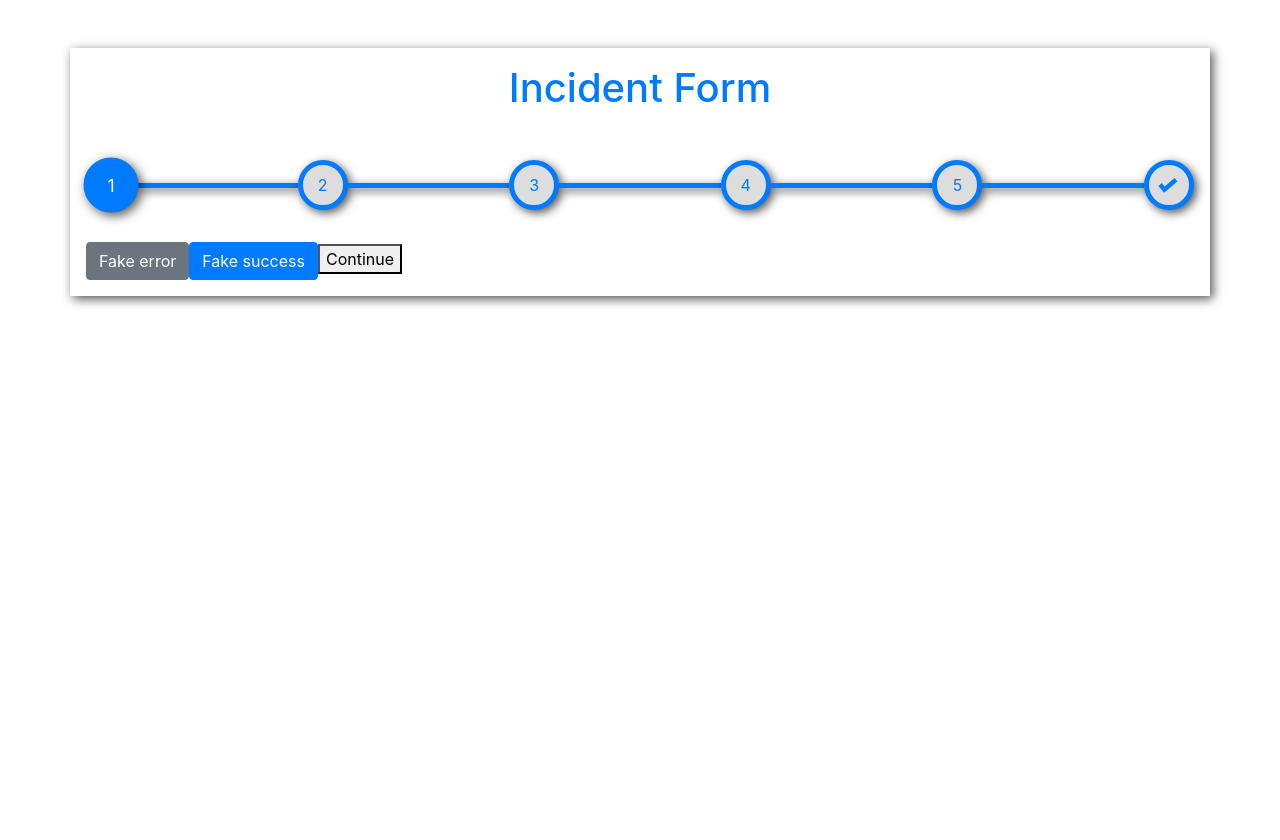
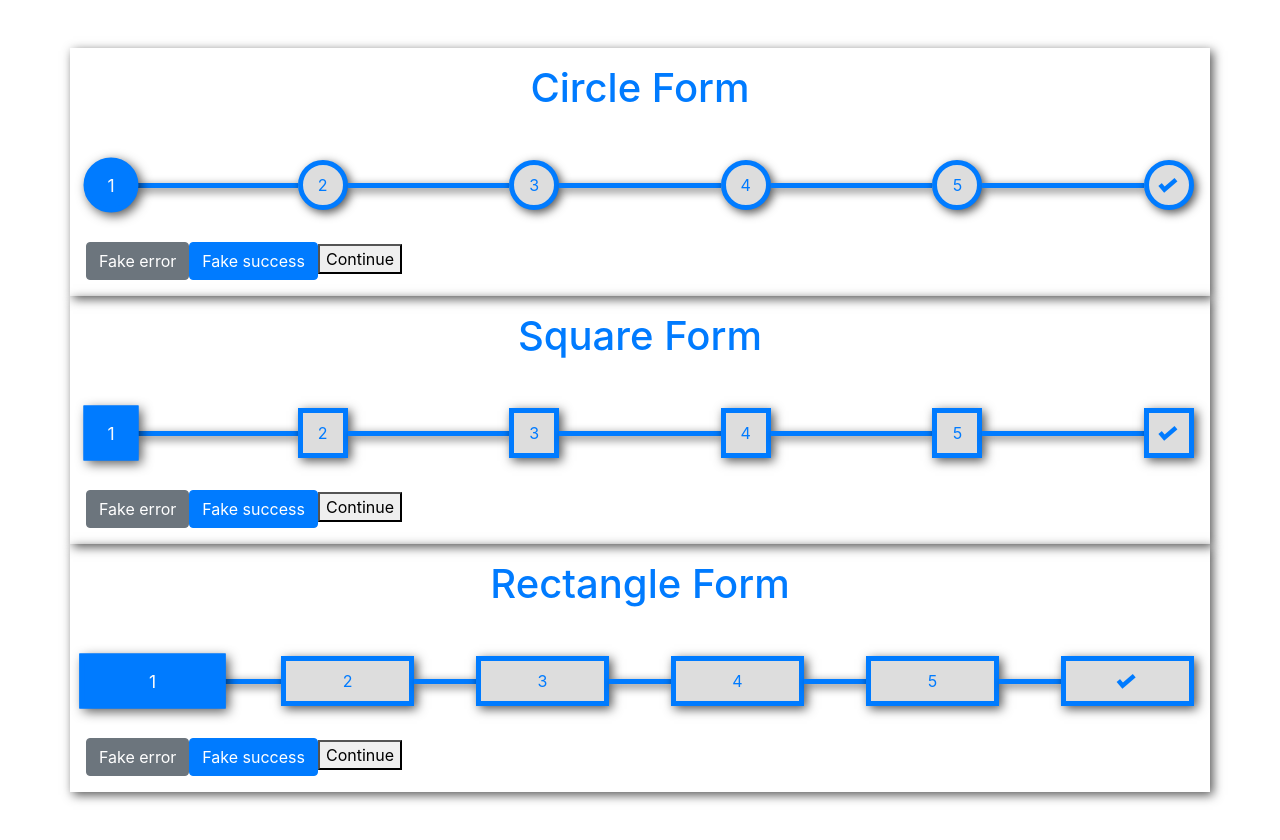
Before and after one commit to quiddler/form-wizard, a React (Create React App) app: page / in a window 1280 px wide. Before the commit the page ends 800 px from the top, so only its background shows below. Built offline with nearby package versions, Linux system fonts and the light colour scheme.

Commit message:
connected rectangles with lines

```diff
--- a/src/App.tsx
+++ b/src/App.tsx
@@ -12,7 +12,9 @@ function App() {
   return (
     <div className="container">
       <div className="row mt-5 mb-5">
-        <FormWizard forms={forms} title="Incident Form"/>
+        <FormWizard forms={forms} title="Circle Form"/>
+        <FormWizard forms={forms} title="Square Form" nav="square"/>
+        <FormWizard forms={forms} title="Rectangle Form" nav="rectangle"/>
       </div>
     </div>
   );
--- a/src/components/form-elements.css
+++ b/src/components/form-elements.css
@@ -34,7 +34,7 @@
     align-items: center;
     height: 50px;
     flex-basis: 0;
-    flex-grow: 1;
+    flex-grow: 2;
     max-width: 100%;
     border: 5px solid var(--primary);
     color: var(--primary);
@@ -42,11 +42,6 @@
     box-sizing: border-box;
     box-shadow: 3px 3px 10px rgba(0, 0, 0, 0.67);
     transition: all 0.5s ease-in-out;
-    margin-left: 1em;
-}
-
-.zgo-form-rectangle:first-child {
-    margin-left: 0px;
 }
 
 .zgo-form-bubble.active,
--- a/src/components/form-wizard.tsx
+++ b/src/components/form-wizard.tsx
@@ -129,9 +129,21 @@ export const FormWizard = (props: any) => {
                                                         cb={(num: number) => setCurrentIndex(num)}
                                                         last={index === props.forms.length - 1}/>
 
-    const rectangleNav = () => props.forms.map( (_form: JSX.Element, i: number) => rectangle(i))
+    const rectangleNav = () => props.forms.map( (_form: JSX.Element, i: number, arr: Array<JSX.Element>) => {
+        if (i === arr.length - 1) {
+            return rectangle(i)
+        } else {
+            return (
+                <React.Fragment key={i.toString()}>
+                    {rectangle(i)}
+                    <FormLine/>
+                </React.Fragment>
+            )
+        }
+    })
 
-    const createNav = () => {
+
+    const selectNav = () => {
         switch(props.nav) {
             case "circle":
                 return bubbleNav()
@@ -157,7 +169,7 @@ export const FormWizard = (props: any) => {
         <div className="zgo-wrapper">
             <h1 className="zgo-title">{props.title}</h1>
             <div className="zgo-form-nav-wrapper">
-                {createNav()}
+                {selectNav()}
             </div>
 
             <div className="zgo-form-wrapper">
```
